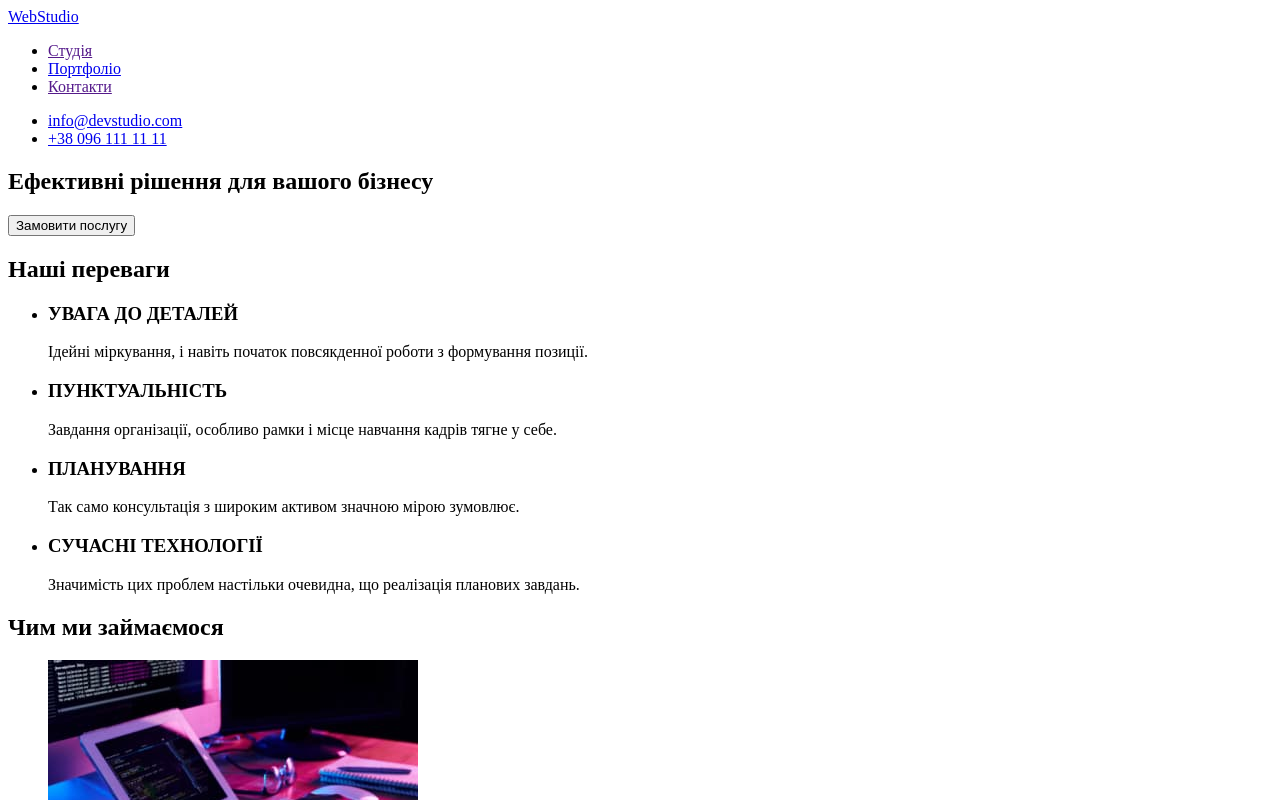
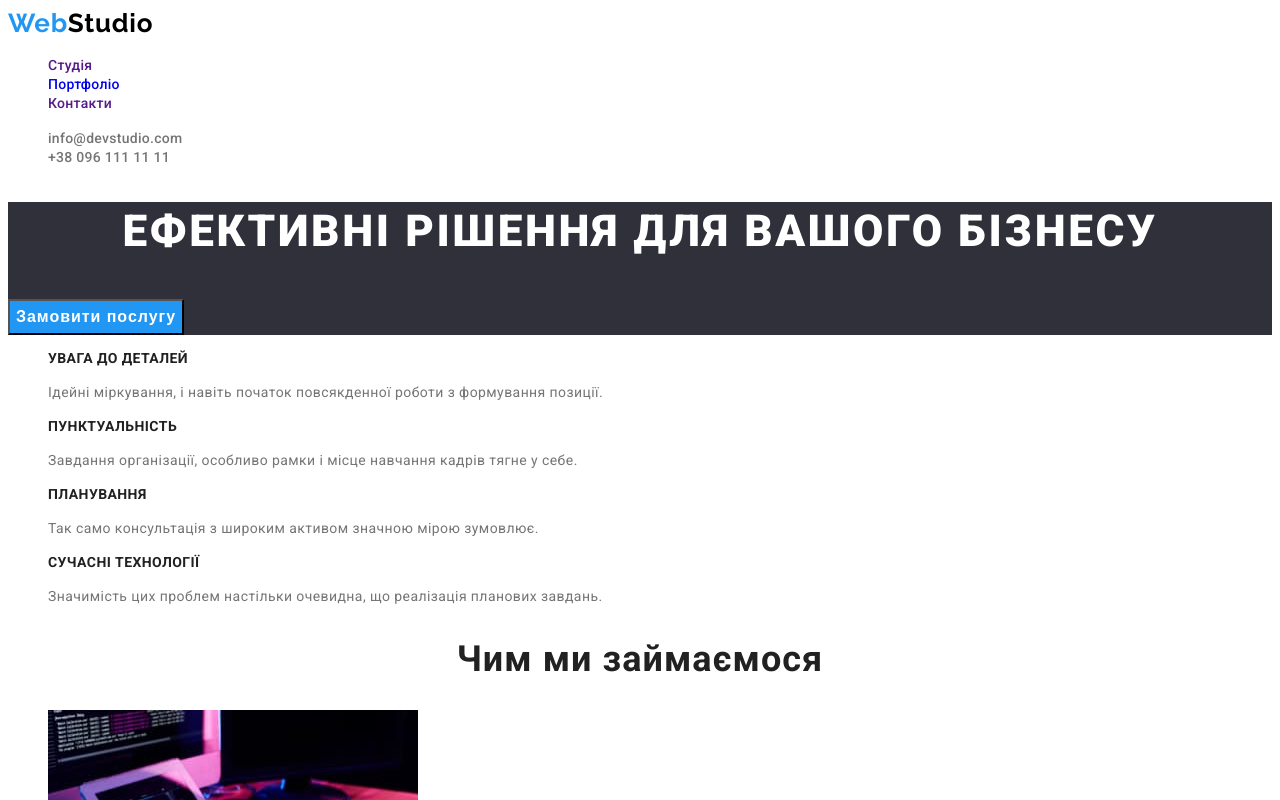
Before and after one commit to VitaliiSmyrnov/goit-markup-hw-02, a plain HTML site: page index.html in a window 1280 px wide. Shown: the top 800 px of the page. Drawn offline with Linux system fonts and the light colour scheme.

Commit message:
проміжний результат

```diff
--- a/css/styles.css
+++ b/css/styles.css
@@ -0,0 +1,181 @@
+:root {
+        --main-text-color: #212121;
+        --light-text-color: #757575;
+        --white-color: #ffffff;
+        --black-color: #000000;
+        --accent-blue-color: #2196F3;
+        --transp-color: rgba(255, 255, 255, 0.6);
+        --item-line-color: #EEEEEE;
+        --main-bg-color: #F5F5F5;
+        --accent-bg-color: #F5F4FA;
+        --footer-bg-color: #2F303A;
+
+        --font-w-400: 400;
+        --font-w-500: 500;
+        --font-w-700: 700;
+        --font-w-900: 900;
+        --font-sz-14: 14px;
+        --font-sz-16: 16px;
+        --font-sz-18: 18px;
+        --font-sz-26: 26px;
+        --font-sz-36: 36px;
+        --font-sz-44: 44px;
+
+
+        --let-sp02: 0.02em;
+        --let-sp03: 0.03em;
+        --let-sp06: 0.06em;
+}
+
+body {
+    font-family: 'Roboto', sans-serif;
+    color: var(--main-text-color);
+}
+
+.list {
+    list-style: none;
+}
+
+.link {
+    text-decoration: none;
+}
+
+/* Main page */
+/* header  */
+
+.logo {
+    font-family: 'Raleway', sans-serif;
+    font-size: var(--font-sz-26);
+    line-height: 1.19;
+    font-weight: var(--font-w-700);
+    color: var(--accent-blue-color);
+    letter-spacing: var(--let-sp03);
+}
+
+.logo .head-logo {
+    color: var(--black-color);
+}
+
+.site-nav .link {
+    font-size: var(--font-sz-14);
+    line-height: 1.14;
+    font-weight: var(--font-w-500);
+    letter-spacing: var(--let-sp02);
+}
+
+.site-nav .link:hover,
+.site-nav .link:focus {
+    color: var(--accent-blue-color);
+}
+
+.contacts .link {
+    color: var(--light-text-color);
+    font-size: var(--font-sz-14);
+    line-height: 1.14;
+    font-weight: var(--font-w-500);
+    letter-spacing: var(--let-sp02);
+}
+
+.auth .link:hover,
+.auth .link:focus {
+    color: var(--accent-blue-color);
+}
+
+/* main */
+/* hero */
+
+.hero {
+    background-color: var(--footer-bg-color);
+    color: var(--white-color);
+}
+
+.hero-title {
+    font-size: var(--font-sz-44);
+    font-weight: var(--font-w-900);
+    line-height: 1.36;
+    text-align: center;
+    letter-spacing: var(--let-sp06);
+    text-transform: uppercase;
+}
+
+.hero .hero-btn {
+    font-weight: var(--font-w-700);
+    font-size: var(--font-sz-16);
+    line-height: 1.88;
+    text-align: center;
+    letter-spacing: var(--let-sp06);
+    background-color: var(--accent-blue-color);
+    color: var(--white-color);
+}
+
+/* section  */
+
+.section-title {
+    font-size: var(--font-sz-36);
+    line-height: 1.17;
+    text-align: center;
+    letter-spacing: var(--let-sp03);
+}
+
+/* section features */
+
+.visually-hidden {
+    position: absolute;
+    width: 1px;
+    height: 1px;
+    margin: -1px;
+    border: 0;
+    padding: 0;
+    white-space: nowrap;
+    clip-path: inset(100%);
+    clip: rect(0 0 0 0);
+    overflow: hidden;
+}
+
+.features-list .title {
+    font-size: var(--font-sz-14);
+    line-height: 1.14;
+    letter-spacing: var(--let-sp03);
+    text-transform: uppercase;
+}
+
+.features-list .text {
+    font-size: var(--font-sz-14);
+    line-height: 1.71;
+    letter-spacing: var(--let-sp03);
+    color: var(--light-text-color);
+}
+
+/* section work  */
+
+/* section team  */
+
+.team-list .title {
+    font-size: var(--font-sz-16);
+    line-height: 1.19;
+    font-weight: var(--font-w-500);
+    letter-spacing: var(--let-sp03);
+    text-align: center;
+}
+
+.team-list .text {
+    font-size: var(--font-sz-16);
+    line-height: 1.19;
+    letter-spacing: var(--let-sp03);
+    text-align: center;
+    color: var(--light-text-color);
+}
+
+/* footer  */
+
+.footer {
+    background-color: var(--footer-bg-color);
+}
+
+.logo .foot-logo {
+    color: var(--white-color);
+}
+
+address {
+    font-style: normal;
+}
--- a/index.html
+++ b/index.html
@@ -5,55 +5,68 @@
     <meta http-equiv="X-UA-Compatible" content="IE=edge" />
     <meta name="viewport" content="width=device-width, initial-scale=1.0" />
     <title>Студія</title>
+    <link rel="preconnect" href="https://fonts.googleapis.com" />
+    <link rel="preconnect" href="https://fonts.gstatic.com" crossorigin />
+    <link
+      href="https://fonts.googleapis.com/css2?family=Raleway:wght@700&family=Roboto:wght@400;500;700;900&display=swap"
+      rel="stylesheet"
+    />
+    <link rel="stylesheet" href="./css/styles.css" />
   </head>
 
   <body>
     <header>
-      <a href="./index.html">WebStudio</a>
+      <a href="./index.html" class="logo link">Web<span class="head-logo">Studio</span></a>
       <nav>
-        <ul>
-          <li><a href="">Студія</a></li>
-          <li><a href="./portfolio.html">Портфоліо</a></li>
-          <li><a href="">Контакти</a></li>
+        <ul class="site-nav list">
+          <li><a href="" class="link">Студія</a></li>
+          <li><a href="./portfolio.html" class="link">Портфоліо</a></li>
+          <li><a href="" class="link">Контакти</a></li>
         </ul>
       </nav>
-      <ul>
-        <li><a href="mailto:info@devstudio.com">info@devstudio.com</a></li>
-        <li><a href="tel:+380961111111">+38 096 111 11 11</a></li>
+      <ul class="contacts list">
+        <li><a href="mailto:info@devstudio.com" class="link">info@devstudio.com</a></li>
+        <li><a href="tel:+380961111111" class="link">+38 096 111 11 11</a></li>
       </ul>
     </header>
 
     <main>
-      <section>
-        <h1>Ефективні рішення для вашого бізнесу</h1>
-        <button type="button">Замовити послугу</button>
+      <section class="hero">
+        <h1 class="hero-title">Ефективні рішення для вашого бізнесу</h1>
+        <button type="button" class="hero-btn">Замовити послугу</button>
       </section>
 
-      <section>
-        <h2>Наші переваги</h2>
-        <ul>
+      <section class="section">
+        <h2 class="section-title visually-hidden">Наші переваги</h2>
+        <ul class="features-list list">
           <li>
-            <h3>УВАГА ДО ДЕТАЛЕЙ</h3>
-            <p>Ідейні міркування, і навіть початок повсякденної роботи з формування позиції.</p>
+            <h3 class="title">УВАГА ДО ДЕТАЛЕЙ</h3>
+            <p class="text">
+              Ідейні міркування, і навіть початок повсякденної роботи з формування позиції.
+            </p>
           </li>
           <li>
-            <h3>ПУНКТУАЛЬНІСТЬ</h3>
-            <p>Завдання організації, особливо рамки і місце навчання кадрів тягне у себе.</p>
+            <h3 class="title">ПУНКТУАЛЬНІСТЬ</h3>
+            <p class="text">
+              Завдання організації, особливо рамки і місце навчання кадрів тягне у себе.
+            </p>
           </li>
           <li>
-            <h3>ПЛАНУВАННЯ</h3>
-            <p>Так само консультація з широким активом значною мірою зумовлює.</p>
+            <h3 class="title">ПЛАНУВАННЯ</h3>
+            <p class="text">Так само консультація з широким активом значною мірою зумовлює.</p>
           </li>
           <li>
-            <h3>СУЧАСНІ ТЕХНОЛОГІЇ</h3>
-            <p>Значимість цих проблем настільки очевидна, що реалізація планових завдань.</p>
+            <h3 class="title">СУЧАСНІ ТЕХНОЛОГІЇ</h3>
+            <p class="text">
+              Значимість цих проблем настільки очевидна, що реалізація планових завдань.
+            </p>
           </li>
         </ul>
       </section>
 
-      <section>
-        <h2>Чим ми займаємося</h2>
-        <ul>
+      <section class="section">
+        <h2 class="section-title">Чим ми займаємося</h2>
+        <ul class="work-list list">
           <li>
             <img
               src="./images/work1.jpg"
@@ -81,40 +94,40 @@
         </ul>
       </section>
 
-      <section>
-        <h2>Наша команда</h2>
-        <ul>
+      <section class="section">
+        <h2 class="section-title">Наша команда</h2>
+        <ul class="team-list list">
           <li>
             <img src="./images/team1.jpg" alt="Ігор Дем'яненко" width="270" height="260" />
-            <h3>Ігор Дем'яненко</h3>
-            <p>Product Designer</p>
+            <h3 class="title">Ігор Дем'яненко</h3>
+            <p class="text">Product Designer</p>
           </li>
           <li>
             <img src="./images/team2.jpg" alt="Ольга Рєпіна" width="270" height="260" />
-            <h3>Ольга Рєпіна</h3>
-            <p>Frontend Developer</p>
+            <h3 class="title">Ольга Рєпіна</h3>
+            <p class="text">Frontend Developer</p>
           </li>
           <li>
             <img src="./images/team3.jpg" alt="Микола Тарасов" width="270" height="260" />
-            <h3>Микола Тарасов</h3>
-            <p>Marketing</p>
+            <h3 class="title">Микола Тарасов</h3>
+            <p class="text">Marketing</p>
           </li>
           <li>
             <img src="./images/team4.jpg" alt="Михайло Єрмаков" width="270" height="260" />
-            <h3>Михайло Єрмаков</h3>
-            <p>UI Designer</p>
+            <h3 class="title">Михайло Єрмаков</h3>
+            <p class="text">UI Designer</p>
           </li>
         </ul>
       </section>
     </main>
 
-    <footer>
-      <a href="./index.html">WebStudio</a>
+    <footer class="footer">
+      <a href="./index.html" class="logo">Web<span class="foot-logo">Studio</span></a>
       <address>
-        <ul>
-          <li><a href="">м. Київ, пр-т Лесі Українки, 26</a></li>
-          <li><a href="mailto:info@devstudio.com">info@devstudio.com</a></li>
-          <li><a href="tel:+380961111111">+38 096 111 11 11</a></li>
+        <ul class="list">
+          <li><a href="" class="link">м. Київ, пр-т Лесі Українки, 26</a></li>
+          <li><a href="mailto:info@devstudio.com" class="link">info@devstudio.com</a></li>
+          <li><a href="tel:+380961111111" class="link">+38 096 111 11 11</a></li>
         </ul>
       </address>
     </footer>
```
Also changed, not shown: portfolio.html (+109 -1 lines).
